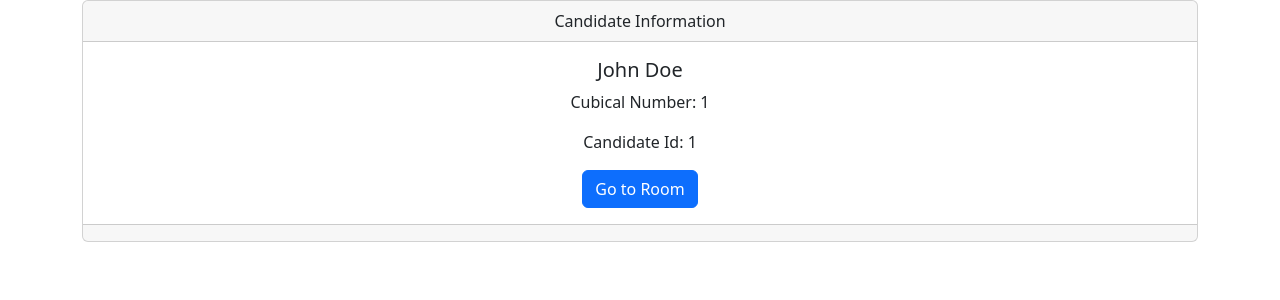
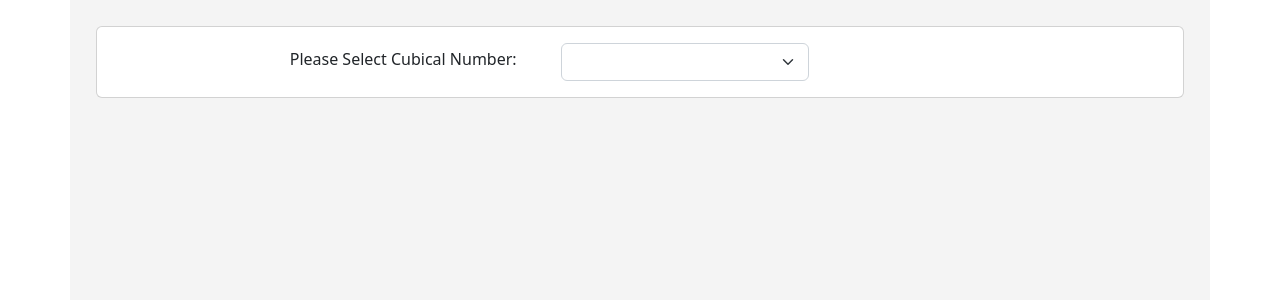
Before and after one commit to sijanranabhat/Examiner-Portal, an Angular app: page /home in a window 1280 px wide. Shown: the top 300 px of the page. Built offline with nearby package versions, Linux system fonts and the light colour scheme.

Commit message:
new changes check in

```diff
--- a/src/app/account/login.component.html
+++ b/src/app/account/login.component.html
@@ -1,14 +1,15 @@
+<div class="container" style="width: 18rem;">
 <div class="card">
     <h4 class="card-header">Login</h4>
     <div class="card-body">
         <form [formGroup]="form" (ngSubmit)="onSubmit()">
-            <div class="mb-3">
+            <!-- <div class="mb-3">
                 <label class="form-label">User Id</label>
                 <input type="text" formControlName="username" class="form-control" [ngClass]="{ 'is-invalid': submitted && f.username.errors }" />
                 <div *ngIf="submitted && f.username.errors" class="invalid-feedback">
                     <div *ngIf="f.username.errors.required">Username is required</div>
                 </div>
-            </div>
+            </div> -->
             <div class="mb-3">
                 <label class="form-label">Passcode</label>
                 <input type="password" formControlName="password" class="form-control" [ngClass]="{ 'is-invalid': submitted && f.password.errors }" />
@@ -16,12 +17,15 @@
                     <div *ngIf="f.password.errors.required">Password is required</div>
                 </div>
             </div>
-            <div>
+
+                <div class="col text-center">
                 <button [disabled]="loading" class="btn btn-primary">
                     <span *ngIf="loading" class="spinner-border spinner-border-sm me-1"></span>
                     Login
                 </button>
             </div>
+
         </form>
     </div>
 </div>
+</div>
--- a/src/app/account/login.component.ts
+++ b/src/app/account/login.component.ts
@@ -6,6 +6,7 @@ import { first } from 'rxjs/operators';
 import { AccountService, AlertService } from '@app/_services';
 
 @Component({ templateUrl: 'login.component.html' })
+
 export class LoginComponent implements OnInit {
     form!: FormGroup;
     loading = false;
@@ -21,7 +22,7 @@ export class LoginComponent implements OnInit {
 
     ngOnInit() {
         this.form = this.formBuilder.group({
-            username: ['', Validators.required],
+            //username: ['', Validators.required],
             password: ['', Validators.required]
         });
     }
--- a/src/app/app-routing.module.ts
+++ b/src/app/app-routing.module.ts
@@ -3,16 +3,16 @@ import { Routes, RouterModule } from '@angular/router';
 
 import { HomeComponent } from './home';
 import { RoomComponent } from './room/question-room.component';
+import {LoginComponent } from   './account/login.component';
 import { AuthGuard } from './_helpers';
-
-const accountModule = () => import('./account/account.module').then(x => x.AccountModule);
 
 //const usersModule = () => import('./users/users.module').then(x => x.UsersModule);
 
 const routes: Routes = [
+    {path: '', component:LoginComponent},
     { path: 'home', component: HomeComponent },
     {path:'questionroom', component:RoomComponent },
-    { path: 'account', loadChildren: accountModule },
+    //{ path: 'account', loadChildren: accountModule },
 
     // otherwise redirect to home
     { path: '**', redirectTo: '' }
--- a/src/app/app.component.html
+++ b/src/app/app.component.html
@@ -1,5 +1,5 @@
 <!-- nav -->
-<nav class="navbar navbar-expand navbar-dark bg-dark px-3" *ngIf="user">
+<nav class="navbar navbar-expand navbar-dark bg-dark px-3" *ngIf ="user">
     <div class="navbar-nav">
         <a class="nav-item nav-link" routerLink="/" routerLinkActive="active" [routerLinkActiveOptions]="{exact: true}">Home</a>
         <a class="nav-item nav-link" routerLink="/users" routerLinkActive="active">Users</a>
@@ -8,7 +8,7 @@
 </nav>
 
 <!-- main app container -->
-<div class="app-container" [ngClass]="{ 'bg-light': user }">
+<div class="app-container container" [ngClass]="{ 'bg-light': user }">
     <alert></alert>
     <router-outlet></router-outlet>
 </div>
--- a/src/app/home/home.component.html
+++ b/src/app/home/home.component.html
@@ -1,15 +1,37 @@
-<div class="container">
-<div class="card text-center ">
-    <div class="card-header">
-      Candidate Information
-    </div>
-    <div class="card-body">
-      <h5 class="card-title">John Doe</h5>
-      <p class="card-text">Cubical Number: 1</p>
-      <p class="card-text">Candidate Id: 1</p>
-      <a href="/questionroom" class="btn btn-primary">Go to Room</a>
-    </div>
-    <div class="card-footer text-muted">
+<div class="card">
+  <div class="container mt-3">
+    <div class="row">
+      <div class="col-2"></div>
+      <div class="col-3 mt-1">
+        <label>Please Select Cubical Number: </label>
+      </div>
+      <div class="col-3">
+        <select class="form-select form-select-md mb-3" [(ngModel)]="cubicalText" aria-label=""
+          (change)="onCubicalSelect($event)">
+          <option *ngFor="let cubical of cubicals" value="{{cubical.id}}">{{cubical.value}}</option>
+        </select>
+      </div>
     </div>
   </div>
+
+
+  <div class="container">
+  <div class="row mt-2 mb-3" *ngIf="showCandidate">
+    <div class="col-5"></div>
+    <div class="col-3" *ngFor="let candidate of candidates">
+      <div class="card ">
+        <div class="card-header">
+          Candidate Information
+        </div>
+        <div class="card-body">
+          <h5 class="card-title">Name: {{candidate.name}}</h5>
+          <p class="card-text">Cubical Number: {{candidate.cubicalNumber}}</p>
+          <p class="card-text">Candidate Id: {{candidate.candidateId}}</p>
+          <a href="/questionroom" class="btn btn-primary">Check In</a>
+        </div>
+      </div>
+    </div>
+    <div class="col-4"></div>
+  </div>
 </div>
+</div>
--- a/src/app/home/home.component.ts
+++ b/src/app/home/home.component.ts
@@ -1,12 +1,63 @@
-import { Component } from '@angular/core';
+import { Component, OnInit } from '@angular/core';
 import { User } from '@app/_models';
 import { AccountService } from '@app/_services';
 
 @Component({ templateUrl: 'home.component.html' })
-export class HomeComponent {
+export class HomeComponent implements OnInit {
     user: User | null;
+    candidates: Array<any>= [];
+    cubicals: Array<any>= [];
+    cubicalText:string ='';
+    defaultText = "select"
+    showCandidate:boolean =false;
 
     constructor(private accountService: AccountService) {
         this.user = this.accountService.userValue;
     }
-}
+
+    ngOnInit() {
+        this.candidates = this.getCandidates();
+        this.cubicals = [{
+            id: '1',
+            value: "One"
+        },
+        {
+            id: '2',
+            value: "Two"
+        },
+        {
+            id: '3',
+            value: "Three"
+        }]
+
+    }
+
+    onCubicalSelect(event:any){
+        this.candidates = this.getCandidates();
+        if(this.cubicalText){
+        this.showCandidate = true;
+        this.candidates = this.candidates.filter(x=>x.cubicalNumber == this.cubicalText);
+    }
+    }
+
+    getCandidates(): any{
+
+        return [{
+            name: 'John Doe',
+            cubicalNumber: 1,
+            candidateId:1
+        },
+        {
+            name: 'Matt Damon',
+            cubicalNumber: 2,
+            candidateId:2
+        },
+        {
+            name: 'Tom Cruise',
+            cubicalNumber: 3,
+            candidateId:3
+        }]
+
+    }
+
+    }
--- a/src/styles.less
+++ b/src/styles.less
@@ -1,7 +1,9 @@
 /* You can add global styles to this file, and also import other style files */
 .app-container {
-    min-height: 320px;
+    min-height: 600px;
     overflow: hidden;
+    background-color: #80808017;
+    padding: 2% 2%;
 }
 
 .btn-delete-user {
@@ -9,3 +11,6 @@
     text-align: center;
     box-sizing: content-box;
 }
+.card-header{
+    background-color: white !important;
+}
```
Also changed, not shown: src/app/app.module.ts (+5 -2 lines).
